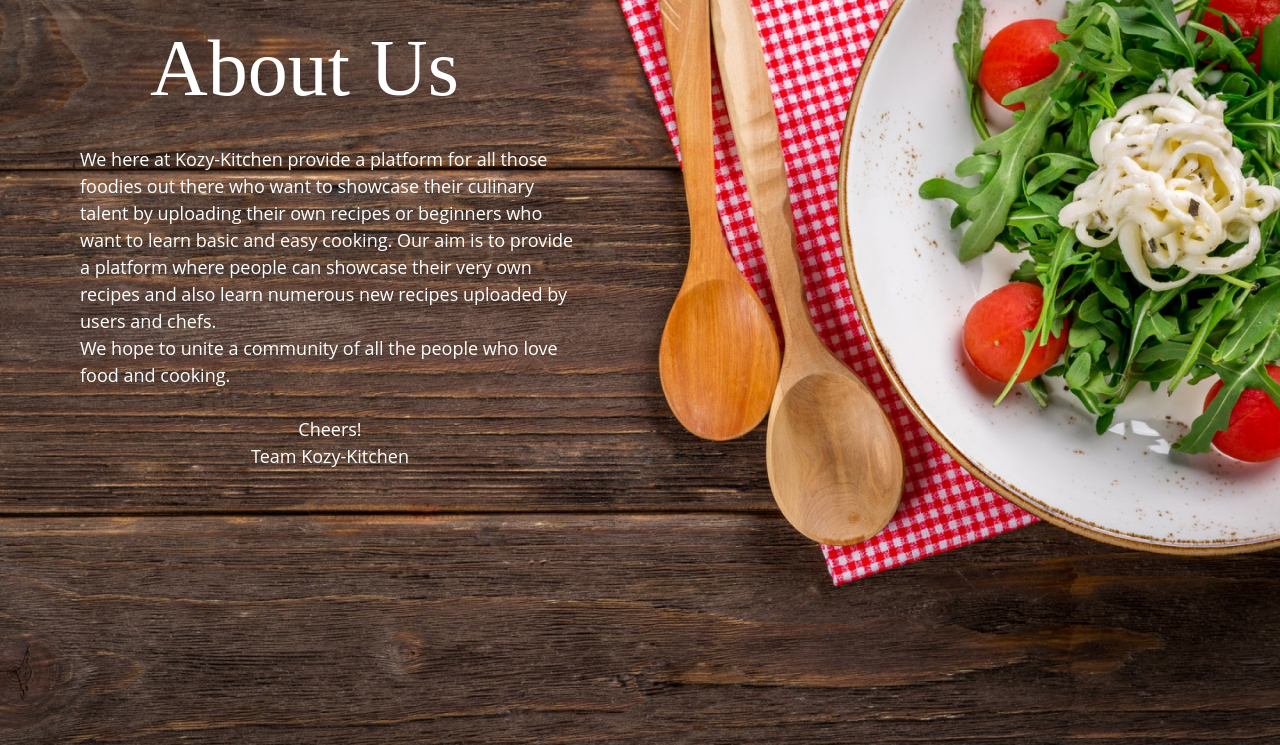
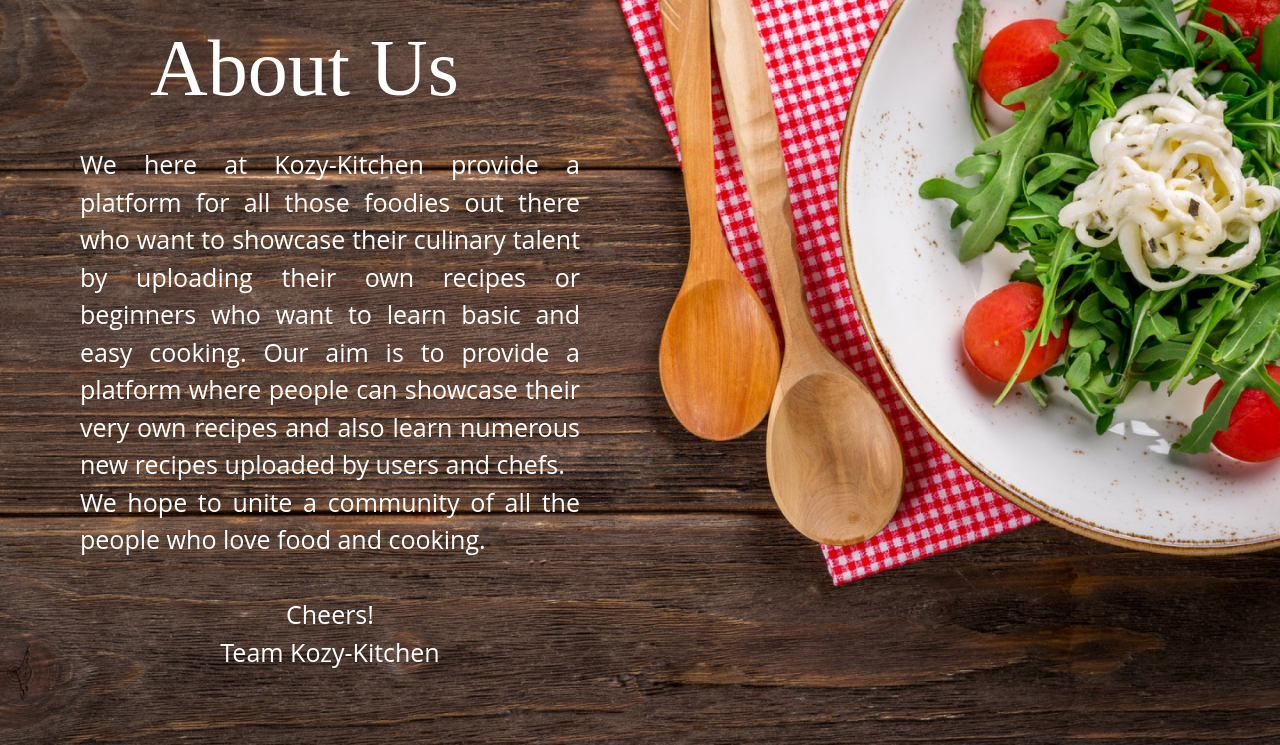
Before and after one commit to Akshattkain/Kozy-Kitchen, a PHP site: page /pages/about.html in a window 1280 px wide. Shown: the part 55-800 px from the top of the page. Run offline with PHP 8.4, Linux system fonts and the light colour scheme; some libraries are stand-ins or nearby versions.

Commit message:
Fixed about us alignment and font size, and linked lets explore button

```diff
--- a/pages/about.html
+++ b/pages/about.html
@@ -12,7 +12,7 @@
     <h1 id="title">About Us</h1>
 
     <div class="content">
-      <p>
+      <p class="main-content">
         We here at Kozy-Kitchen provide a platform for all those foodies out
         there who want to showcase their culinary talent by uploading their own
         recipes or beginners who want to learn basic and easy cooking. Our aim
--- a/pages/explore.html
+++ b/pages/explore.html
@@ -17,7 +17,7 @@
         <img src="../images/bg.png" width="500px" />
         <p>Kozy Kitchen</p>
       </div>
-      <button type="button" class="btn btn-light">
+      <button onclick="window.location.href = 'home.html';" type="button" class="btn btn-light">
         Let's Explore <i class="fa fa-arrow-right"></i>
       </button>
     </div>
--- a/styles/about.css
+++ b/styles/about.css
@@ -15,11 +15,12 @@ body {
 .content {
     width: 500px;
     margin: 30px 80px;
+    text-align: justify;
 }
 
 .content p {
     font-family: "Open Sans";
-    font-size: 18px;
+    font-size: 25px;
     color: white;
 }
 
```
